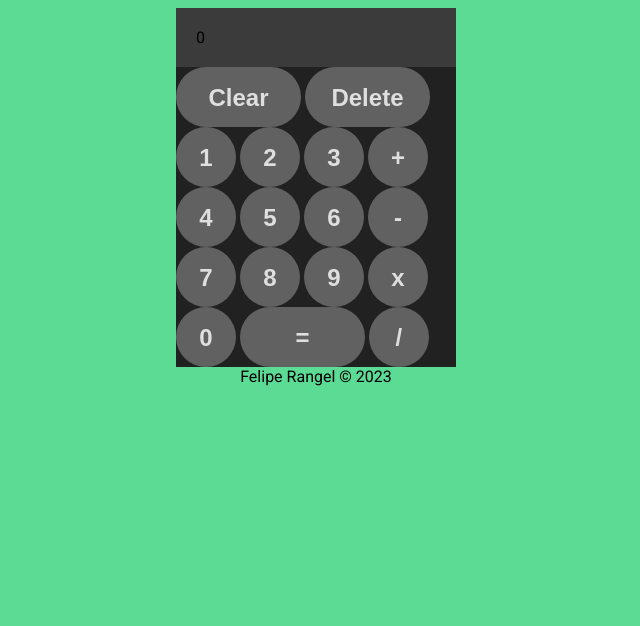
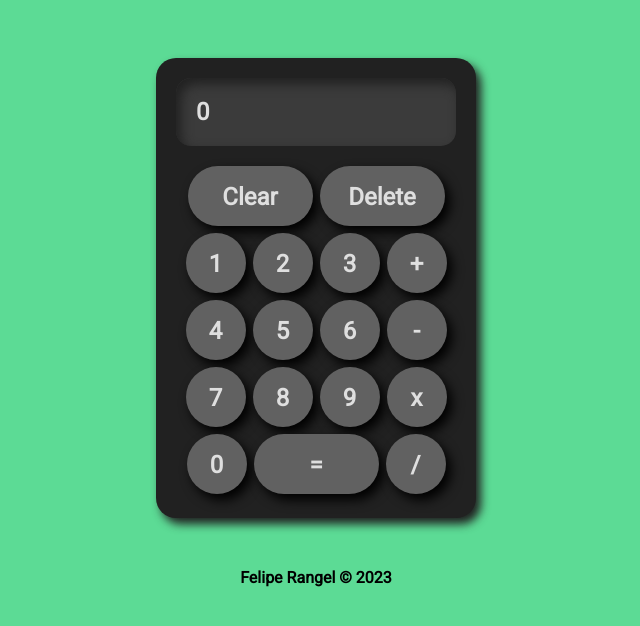
Before and after one commit to felpoio/Calculadora, a plain HTML site: page index.html in a window 1280 px wide. Shown: the whole page, without its empty margins (324-964 px from the left). Drawn offline with Linux system fonts and the light colour scheme.

Commit message:
Update styles.css with button and display enhancements

```diff
--- a/styles.css
+++ b/styles.css
@@ -1,11 +1,3 @@
-/*
-TODO:
-Adicionar um tamanho padrão pros botões
-Fazer o clear, o delete e o igual o dobro do tamanho padrão
-Adidionar sombra aos botoes, ao display e a calculadora
-Deixar a calculadora no meio da tela
-*/
-
 @import url('https://fonts.googleapis.com/css2?family=Roboto&display=swap');
 
 body {
@@ -22,18 +14,34 @@ body {
 #container {
     background-color: #212121;
     width: 280px;
+    height: 420px;
+    padding: 20px;
+    margin: 50px;
+    border-radius: 20px;
+    box-shadow: 5px 6px 10px #212121;
 }
 
 #display {
     background-color: #3B3B3B;
+    color: #DFDFDF;
     padding: 20px;
+    font-size: 1.5em;
+    font-weight: bold;
+    border-radius: 15px;
+    box-shadow: inset 5px 6px 12px #212121;
 }
 
-#numbers {
+#buttons {
     flex-wrap: wrap;
+    padding: 20px 0;
+    display: flex;
+    justify-content: center;
+    align-items: center;
+    gap: 7px;
 }
 
 button {
+    font-family: 'Roboto', sans-serif;
     height: 60px;
     line-height: 60px;
     width: 60px;
@@ -44,6 +52,7 @@ button {
     background-color: #616161;
     text-align: center;
     border: 0;
+    box-shadow: 5px 6px 12px #000;
 }
 
 .double {
@@ -59,4 +68,5 @@ button:hover {
 
 footer {
     text-align: center;
+    font-weight: bold;
 }
```
